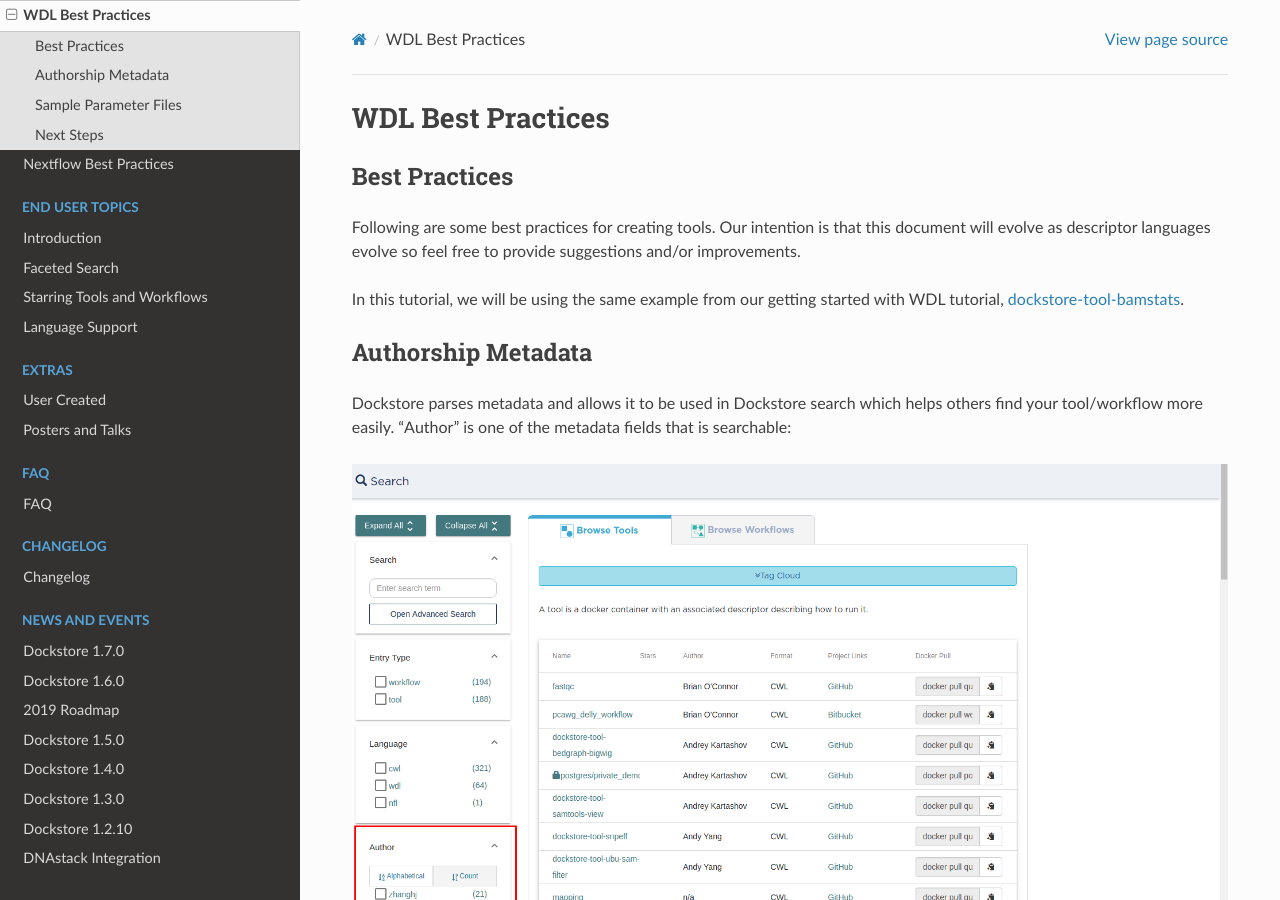
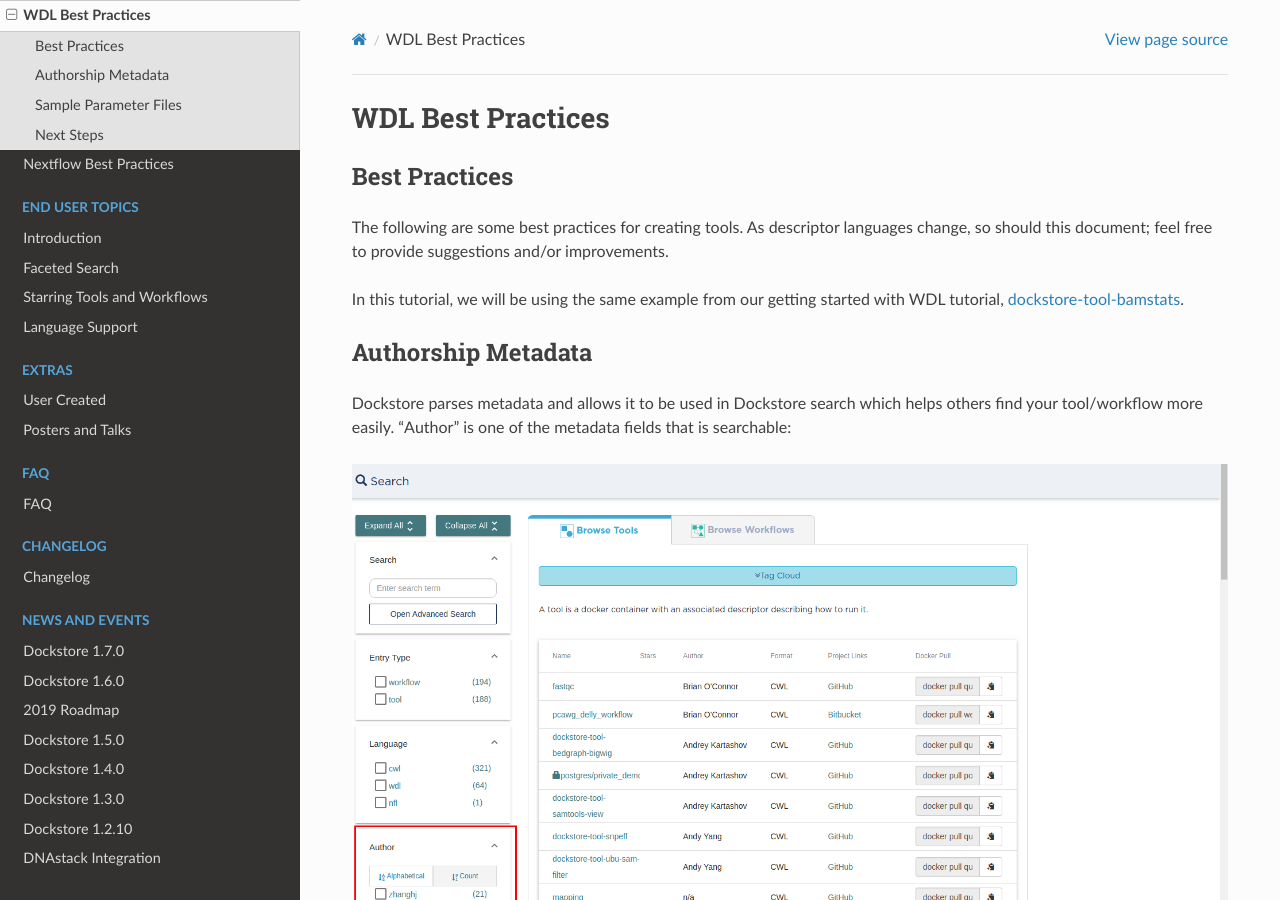
Before and after one commit to dockstore/dockstore-documentation, a Sphinx documentation site: the page built from docs/advanced-topics/best-practices/wdl-best-practices.rst, in a window 1280 px wide and 900 px high. Built offline with Sphinx 7.4.7 and the Read the Docs theme 2.0.0, drawn with Linux system fonts in a browser that asks for light colours.

Commit message:
reword sentence

```diff
--- a/docs/advanced-topics/best-practices/wdl-best-practices.rst
+++ b/docs/advanced-topics/best-practices/wdl-best-practices.rst
@@ -4,9 +4,7 @@
 Best Practices
 --------------
 
-Following are some best practices for creating tools. Our intention is
-that this document will evolve as descriptor languages evolve so feel
-free to provide suggestions and/or improvements.
+The following are some best practices for creating tools. As descriptor languages change, so should this document; feel free to provide suggestions and/or improvements.
 
 In this tutorial, we will be using the same example from our getting started with WDL tutorial, `dockstore-tool-bamstats <https://github.com/CancerCollaboratory/dockstore-tool-bamstats/blob/develop/Dockstore.wdl>`__.
 
```
